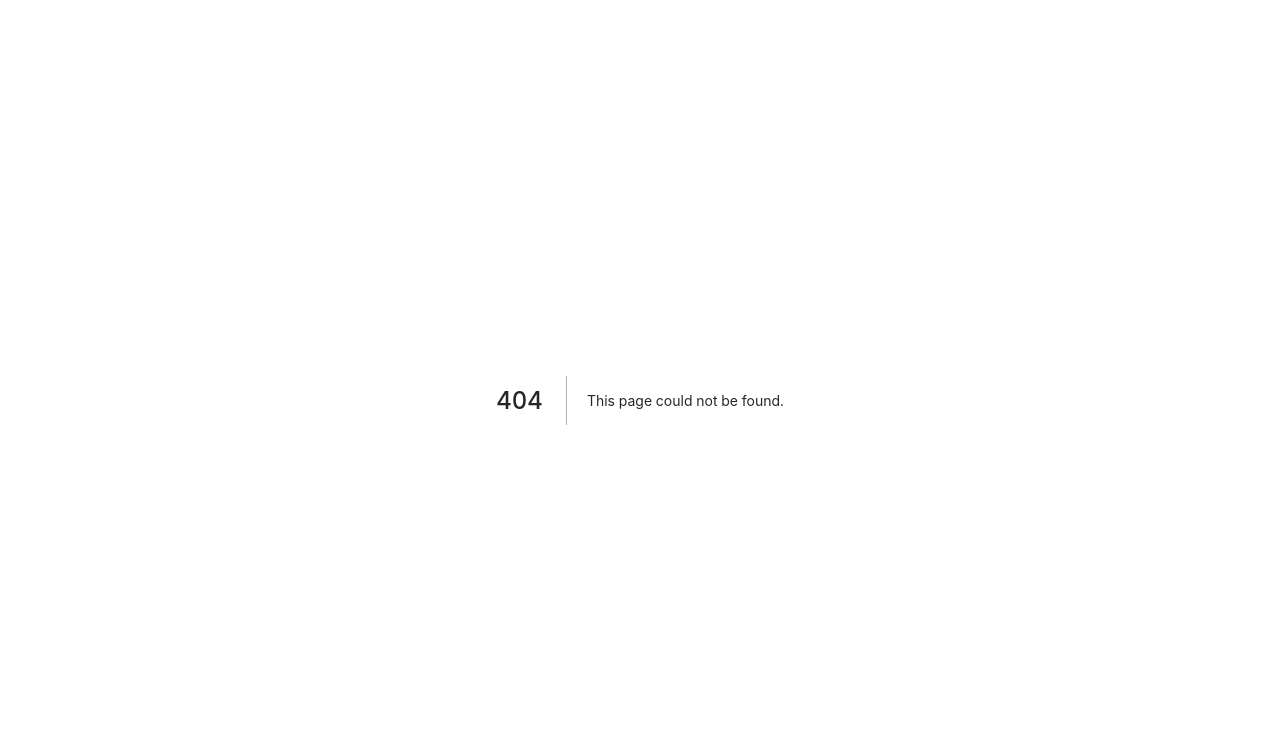
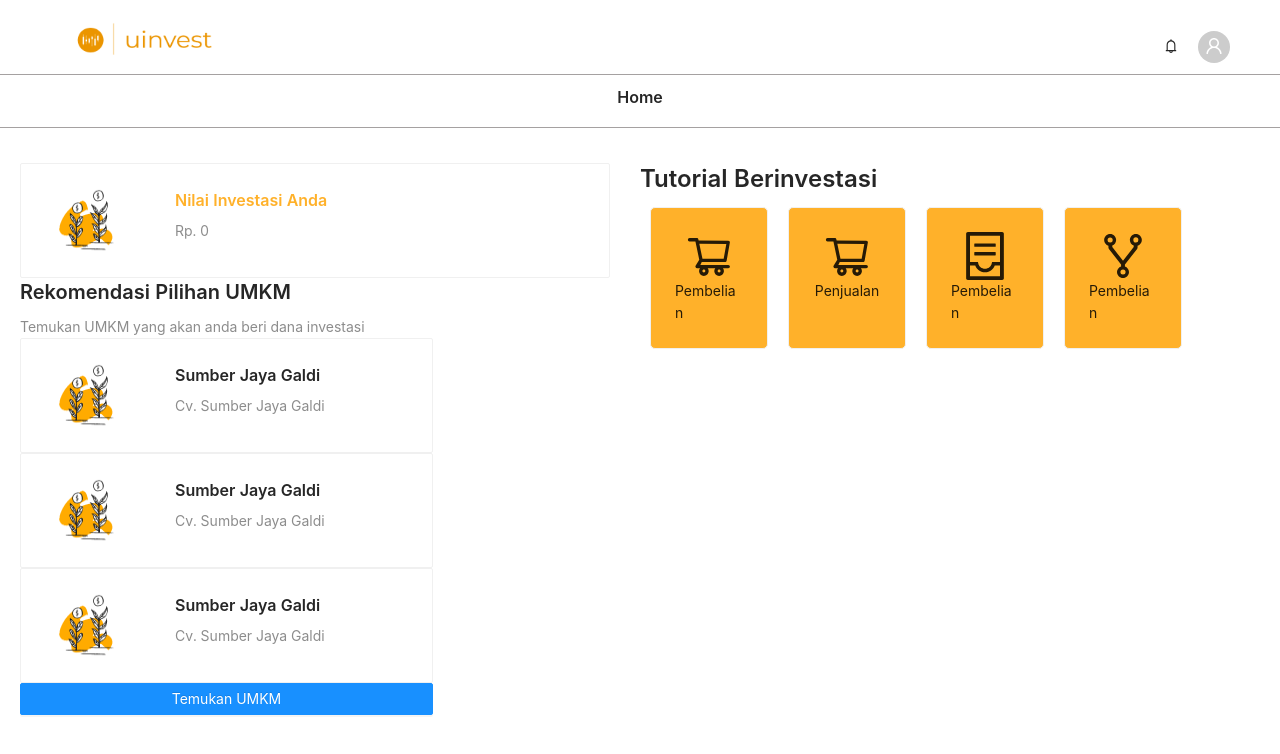
Before and after one commit to RiskyFeryansyahP/u-invest, a Next.js app in the folder web-dashboard/: page /dashboard in a window 1280 px wide. Before the commit this address had no page. Shown: the top 754 px of the page. Built offline with nearby package versions, Linux system fonts and the light colour scheme; what redaxios would draw is missing.

Commit message:
chore: initialize dashboard design

```diff
--- /dev/null
+++ b/web-dashboard/src/pages/dashboard/index.module.less
@@ -0,0 +1,74 @@
+.navigation {
+    display: flex;
+    flex-direction: row;
+    justify-content: space-between;
+    padding-top: 14px;
+}
+
+.right_nav {
+    display: flex;
+}
+
+.right_nav > div {
+    margin-left: 20px;
+}
+
+.title_page {
+    display: flex;
+    flex-direction: column;
+    justify-content: center;
+    align-items: center;
+}
+
+.divider {
+    margin: 10px 0;
+}
+
+.container {
+    display: flex;
+    flex: 50%;
+    margin: 25px 20px;
+}
+
+.container > div {
+    margin-right: 30px;
+}
+
+.left_content {
+    width: 100%;
+    display: flex;
+    flex-direction: column;
+}
+
+.right_content {
+    width: 100%;
+    display: flex;
+    flex-direction: column;
+}
+
+.card_investation {
+    display: flex;
+    flex-direction: row;
+}
+
+.card_option {
+    display: flex;
+    flex-direction: row;
+}
+
+.card_body {
+    display: flex;
+    flex-direction: column;
+    justify-content: center;
+    align-items: center;
+}
+
+.card_tutorial {
+    width: 20%;
+    background: #FFB12A;
+    // border: 1px solid #FFAB00;
+    box-sizing: border-box;
+    border-radius: 5px;
+    margin: 0 10px;
+    cursor: pointer;
+}
--- /dev/null
+++ b/web-dashboard/src/pages/dashboard/index.tsx
@@ -0,0 +1,199 @@
+import React from 'react'
+import { Avatar, Button, Card, Divider, Layout, Typography } from 'antd'
+import {
+  UserOutlined,
+  BellOutlined,
+  ShoppingCartOutlined,
+  ContainerOutlined,
+  ForkOutlined,
+} from '@ant-design/icons'
+import Image from 'next/image'
+import styles from './index.module.less'
+
+const { Header } = Layout
+const { Title, Text } = Typography
+
+const Dashboard: React.FC = () => {
+  return (
+    <Layout style={{ background: '#FFFFFF' }}>
+      <Header
+        style={{
+          zIndex: 1,
+          width: '100%',
+          background: '#FFFFFF',
+        }}
+      >
+        <div className={styles.navigation}>
+          <div className={styles.left_nav}>
+            <Image
+              src="/uinvest_logo.png"
+              alt="Logo U-Invest"
+              width={190}
+              height={50}
+            />
+          </div>
+
+          <div className={styles.right_nav}>
+            <div>
+              <BellOutlined />
+            </div>
+            <div>
+              <Avatar icon={<UserOutlined />} />
+            </div>
+          </div>
+        </div>
+      </Header>
+      <div className={styles.title_page}>
+        <Divider
+          style={{
+            height: 1,
+            borderColor: '#A5A1A1',
+          }}
+          className={styles.divider}
+        />
+        <Title level={5}>Home</Title>
+        <Divider
+          style={{
+            height: 1,
+            borderColor: '#A5A1A1',
+          }}
+          className={styles.divider}
+        />
+      </div>
+      <div className={styles.container}>
+        <div className={styles.left_content}>
+          <Card
+            style={{
+              width: '100%',
+              boxShadow:
+                '0px 3px 10px rgba(0, 0, 0, 0.25), inset 0px 1px 2px rgba(0, 0, 0, 0.25);',
+            }}
+          >
+            <div className={styles.card_investation}>
+              <Image
+                src="/illustration/grow.png"
+                alt="Investasikan uang anda"
+                width={90}
+                height={65}
+              />
+              <div
+                style={{
+                  marginLeft: '40px',
+                }}
+              >
+                <Title level={5} style={{ color: '#FFB12A' }}>
+                  Nilai Investasi Anda
+                </Title>
+                <Text type="secondary">Rp. 0</Text>
+              </div>
+            </div>
+          </Card>
+          <Title level={4}>Rekomendasi Pilihan UMKM</Title>
+          <Text type="secondary">
+            Temukan UMKM yang akan anda beri dana investasi
+          </Text>
+          <Card
+            style={{
+              width: '70%',
+            }}
+          >
+            <div className={styles.card_investation}>
+              <Image
+                src="/illustration/grow.png"
+                alt="Investasikan uang anda"
+                width={90}
+                height={65}
+              />
+              <div
+                style={{
+                  marginLeft: '40px',
+                }}
+              >
+                <Title level={5}>Sumber Jaya Galdi</Title>
+                <Text type="secondary">Cv. Sumber Jaya Galdi</Text>
+              </div>
+            </div>
+          </Card>
+          <Card
+            style={{
+              width: '70%',
+            }}
+          >
+            <div className={styles.card_investation}>
+              <Image
+                src="/illustration/grow.png"
+                alt="Investasikan uang anda"
+                width={90}
+                height={65}
+              />
+              <div
+                style={{
+                  marginLeft: '40px',
+                }}
+              >
+                <Title level={5}>Sumber Jaya Galdi</Title>
+                <Text type="secondary">Cv. Sumber Jaya Galdi</Text>
+              </div>
+            </div>
+          </Card>
+          <Card
+            style={{
+              width: '70%',
+            }}
+          >
+            <div className={styles.card_investation}>
+              <Image
+                src="/illustration/grow.png"
+                alt="Investasikan uang anda"
+                width={90}
+                height={65}
+              />
+              <div
+                style={{
+                  marginLeft: '40px',
+                }}
+              >
+                <Title level={5}>Sumber Jaya Galdi</Title>
+                <Text type="secondary">Cv. Sumber Jaya Galdi</Text>
+              </div>
+            </div>
+          </Card>
+          <Button type="primary" style={{ width: '70%' }}>
+            Temukan UMKM
+          </Button>
+        </div>
+        <div className={styles.right_content}>
+          <Title level={3}>Tutorial Berinvestasi</Title>
+          <div className={styles.card_option}>
+            <Card className={styles.card_tutorial}>
+              <div className={styles.card_body}>
+                <ShoppingCartOutlined style={{ fontSize: '48px' }} />
+                <Text>Pembelian</Text>
+              </div>
+            </Card>
+            <Card className={styles.card_tutorial}>
+              <div className={styles.card_body}>
+                <ShoppingCartOutlined style={{ fontSize: '48px' }} />
+                <Text>Penjualan</Text>
+              </div>
+            </Card>
+            <Card className={styles.card_tutorial}>
+              <div className={styles.card_body}>
+                <ContainerOutlined style={{ fontSize: '48px' }} />
+                <Text>Pembelian</Text>
+              </div>
+            </Card>
+            <Card className={styles.card_tutorial}>
+              <div className={styles.card_body}>
+                <ForkOutlined style={{ fontSize: '48px' }} />
+                <Text>Pembelian</Text>
+              </div>
+            </Card>
+          </div>
+        </div>
+      </div>
+    </Layout>
+  )
+}
+
+export default Dashboard
```
Also changed, not shown: web-dashboard/public/illustration/grow.png (added).
